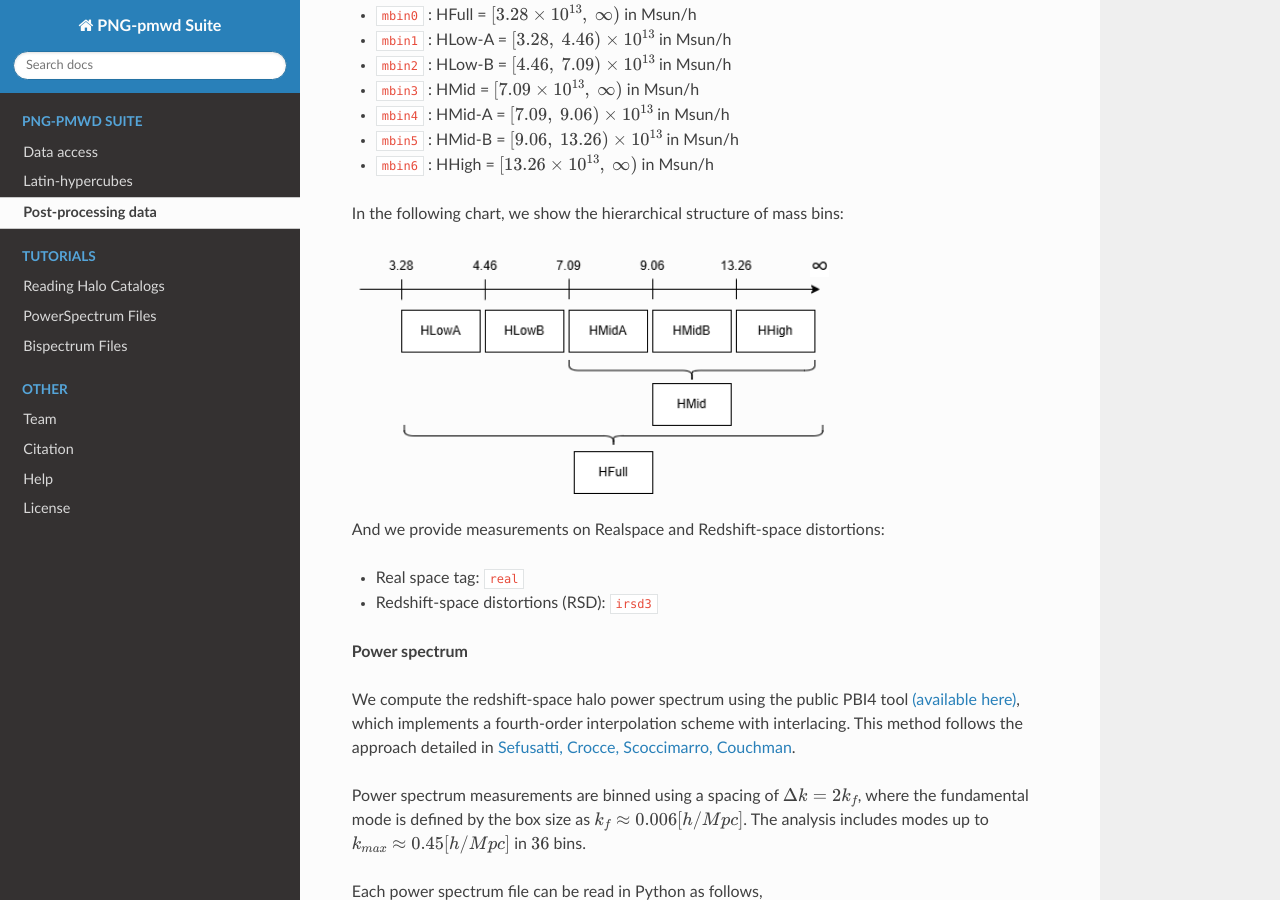
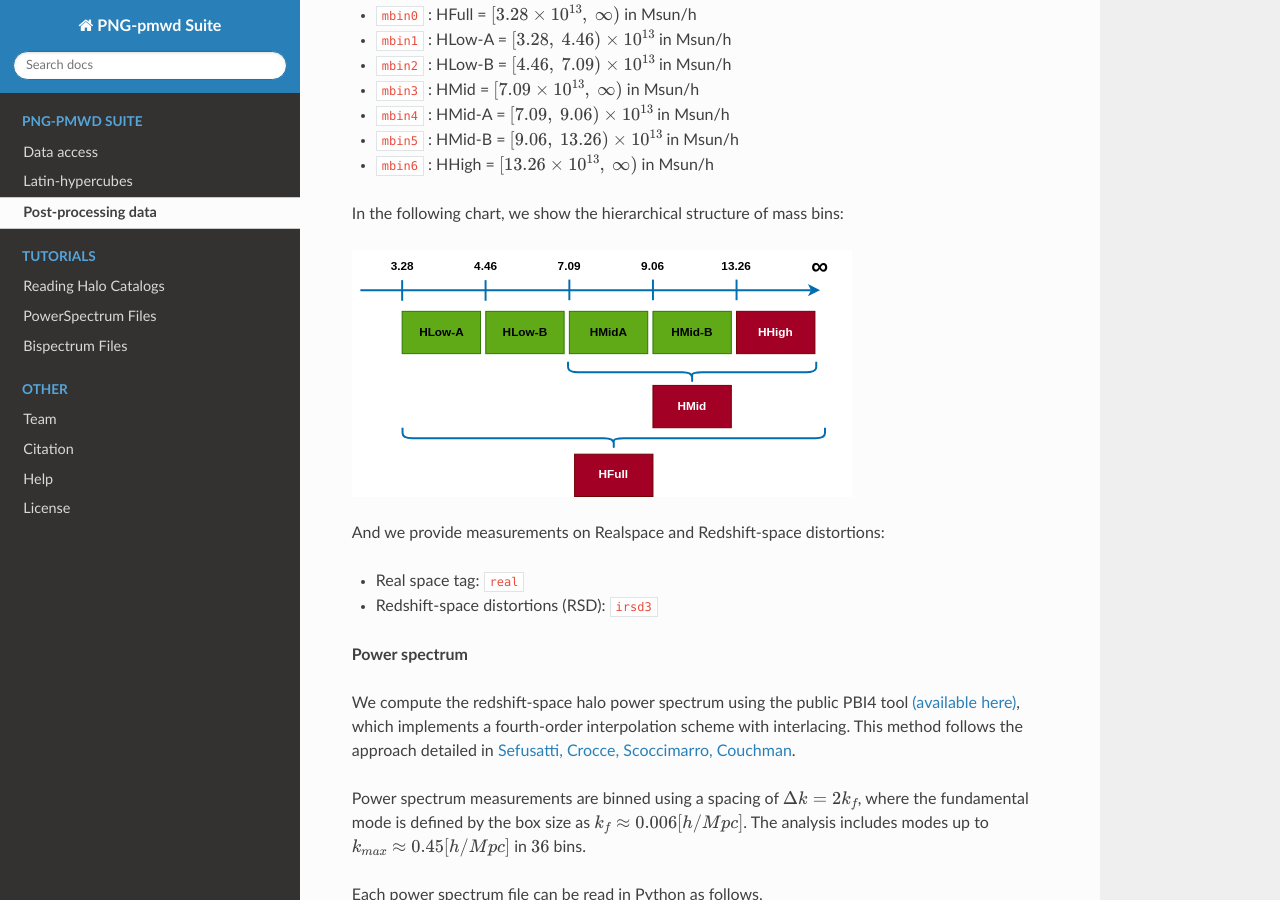
Before and after one commit to jcallesh/PNG-pmwd-Suite, a Sphinx documentation site: the page built from docs/source/post-processing-data.rst, in a window 1280 px wide and 900 px high, scrolled down 901 px. Built offline with Sphinx 7.4.7 and the Read the Docs theme 3.1.0, drawn with Linux system fonts in a browser that asks for light colours.

Commit message:
docs: update

```diff
--- a/docs/source/post-processing-data.rst
+++ b/docs/source/post-processing-data.rst
@@ -43,7 +43,7 @@ Mass bins are defined as:
 
 In the following chart, we show the hierarchical structure of mass bins:
 
-.. image:: massbin.png
+.. image:: massbin.svg
    :width: 500
    :alt: Massbinning
 
```
Also changed, not shown: docs/source/massbin.png (deleted), docs/source/massbin.svg (added).
